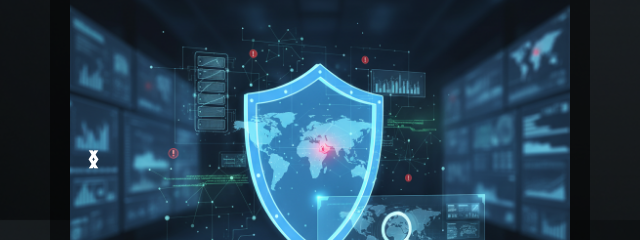
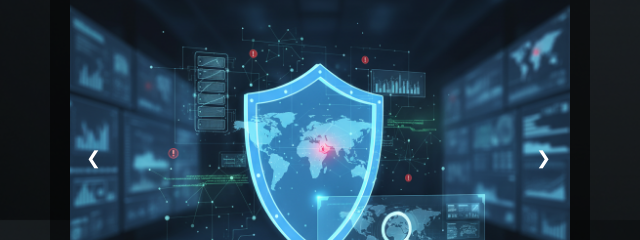
Before and after one commit to iwantprey/portfolio, a plain HTML site: page index.html in a window 1280 px wide. Shown: the part 2340-2580 px from the top of the page, 320-960 px from the left. Drawn offline with Linux system fonts and the light colour scheme.

Commit message:
Add files via upload
fix prev and next button on skill cards

```diff
--- a/Project.css
+++ b/Project.css
@@ -646,10 +646,14 @@ img {
   border-radius: 0 3px 3px 0;
   user-select: none;
 }
-
+.prev{
+    left: 0;
+    max-width: 10%;
+}
 
 .next {
   right: 0;
+  margin-left: 90%;
   border-radius: 3px 0 0 3px;
 }
 
```
